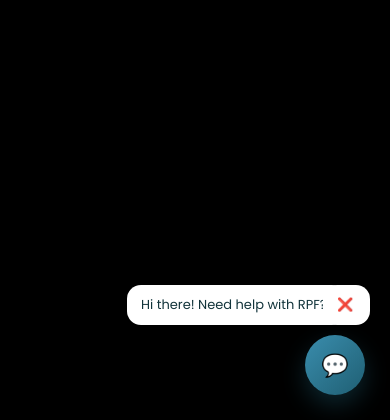
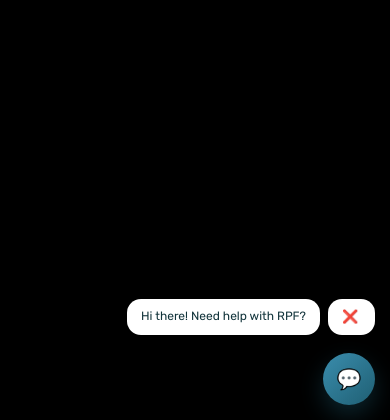
Before and after one commit to snehankitpatil/incubation-chat_bot, a Flask app: page / in a window 390 px wide. Shown: the part 424-844 px from the top of the page. Run offline with Flask 3, Linux system fonts and the light colour scheme.

Commit message:
added media query

```diff
--- a/templates/index.html
+++ b/templates/index.html
@@ -8,6 +8,13 @@
   <title>SPPU Assistant - Ask RPF</title>
 
   <link href="https://fonts.googleapis.com/css2?family=Poppins:wght@400;500;600&display=swap" rel="stylesheet">
+
+  <link href="https://fonts.googleapis.com/css2?family=Inter:wght@400;500;600&display=swap" rel="stylesheet">
+
+  <link href="https://fonts.googleapis.com/css2?family=Open+Sans:wght@400;600&display=swap" rel="stylesheet">
+
+  <link href="https://fonts.googleapis.com/css2?family=Rubik:wght@400;500;600&display=swap" rel="stylesheet">
+
   <link rel="stylesheet" href="https://cdnjs.cloudflare.com/ajax/libs/font-awesome/6.5.1/css/all.min.css">
 
   <style>
@@ -22,7 +29,7 @@
     }
 
     body {
-      font-family: 'Poppins', sans-serif;
+      font-family: 'Rubik', sans-serif;
       background: #000000;
       margin: 0;
     }
@@ -65,7 +72,7 @@
     #chat-badge {
       position: fixed;
       display: flex;
-      bottom: 95px;
+      bottom: 94px;
       right: 44px;
       width: 191px;
       background: #fff;
@@ -77,12 +84,13 @@
       max-width: 226px;
       cursor: pointer;
       z-index: 999;
+      height: 16px;
     }
 
     #close-badge {
       position: fixed;
       display: flex;
-      bottom: 95px;
+      bottom: 94px;
       right: 20px;
       background: #fff;
       padding: 10px 14px;
@@ -94,16 +102,7 @@
       cursor: pointer;
       z-index: 1000;
       width: 19px;
-    }
-
-    @media (max-width: 600px) {
-      #chat-box {
-        width: 65%;
-        height: 60%;
-        bottom: 92px;
-        right: 19px;
-        border-radius: 100;
-      }
+      height: 16px;
     }
 
 
@@ -342,6 +341,153 @@
       background: #f0f0f0;
     }
 
+    .message.bot {
+      font-family: 'Inter', sans-serif;
+      font-size: 14px;
+    }
+
+    .message.user span {
+      font-family: 'Rubik', sans-serif;
+      font-size: 14px;
+    }
+
+    #chat-header strong {
+      font-family: 'Poppins', sans-serif;
+      font-size: large;
+    }
+
+    #header-img {
+      width: 50px;
+      height: 50px;
+      border-radius: 20%;
+      object-fit: cover;
+      background: #fff;
+      padding: 2px;
+    }
+
+
+    @media (max-width: 480px) {
+
+      #chat-launcher {
+        width: 52px;
+        height: 52px;
+        bottom: 15px;
+        right: 15px;
+        font-size: 20px;
+      }
+
+      #chat-box {
+        width: 94vw;
+        height: 70vh;
+        right: 3vw;
+        bottom: 80px;
+        border-radius: 16px;
+      }
+
+      #chat-header {
+        padding: 12px;
+      }
+
+      #chat-header strong {
+        font-size: 14px;
+      }
+
+      #header-img {
+        width: 36px;
+        height: 36px;
+      }
+
+      #chat-body {
+        padding: 12px;
+      }
+
+      .message {
+        font-size: 13px;
+      }
+
+      #chat-input {
+        padding: 10px;
+      }
+
+      #chat-input input {
+        font-size: 14px;
+        padding: 8px;
+      }
+
+      #chat-input button {
+        padding: 8px 10px;
+        font-size: 14px;
+      }
+
+      #chat-badge {
+        width: auto;
+        max-width: 75vw;
+        right: 70px;
+        bottom: 85px;
+        font-size: 12px;
+      }
+
+      #close-badge {
+        right: 15px;
+        bottom: 85px;
+      }
+    }
+
+    @media (min-width: 481px) and (max-width: 768px) {
+
+      #chat-box {
+        width: 75vw;
+        height: 72vh;
+        right: 12px;
+        bottom: 90px;
+      }
+
+      #chat-launcher {
+        width: 56px;
+        height: 56px;
+        font-size: 22px;
+      }
+
+      #chat-body {
+        padding: 14px;
+      }
+
+      .message {
+        font-size: 14px;
+      }
+
+      #chat-input input {
+        font-size: 15px;
+      }
+
+      #chat-badge {
+        max-width: 60vw;
+        right: 80px;
+      }
+    }
+
+    @media (max-width: 375px) {
+
+      #chat-box {
+        height: 65vh;
+      }
+
+      #chat-header strong {
+        font-size: 13px;
+      }
+
+      .message {
+        font-size: 12.5px;
+      }
+
+      #chat-input input {
+        font-size: 13px;
+      }
+
+      #chat-input button {
+        font-size: 13px;
+      }
+    }
   </style>
 
 </head>
@@ -357,7 +503,11 @@
 
   <div id="chat-box">
     <div id="chat-header">
-      <strong>Ask RPF 💬</strong>
+      <!-- <img id="header-img" src="./rsz_1research_park_logo_-_transperent_png.png" alt=""> -->
+      <strong>
+        Ask RPF 💭
+      </strong>
+
       <div>
         <button onclick="openClearModal()">🗑</button>
         <button onclick="closeChat()">✕</button>
```
Also changed, not shown: templates/rsz_1research_park_logo_-_transperent_png.png (added).
